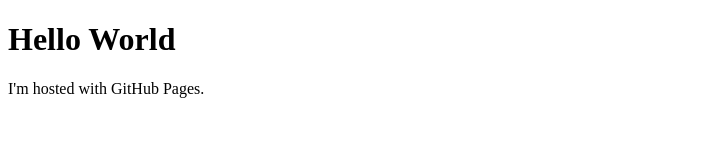
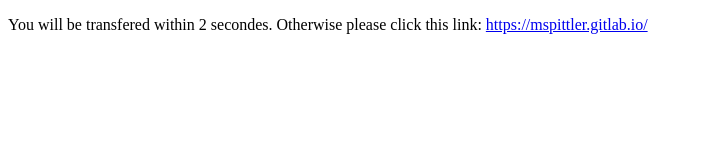
Before and after one commit to mspittler/mspittler.github.io, a plain HTML site: page index.html in a window 1280 px wide. Shown: the whole page, without its empty margins (0-702 px from the left). Drawn offline with Linux system fonts and the light colour scheme.

Commit message:
Update index.html
Commit forward index.html

```diff
--- a/index.html
+++ b/index.html
@@ -1,7 +1,9 @@
 <!DOCTYPE html>
 <html>
+<head>
+<meta http-equiv="refresh" content="1; URL=https://mspittler.gitlab.io/">
+</head>
 <body>
-<h1>Hello World</h1>
-<p>I'm hosted with GitHub Pages.</p>
+  <p>You will be transfered within 2 secondes. Otherwise please click this link: <a href="https://mspittler.gitlab.io/">https://mspittler.gitlab.io/</a></p>
 </body>
 </html>
```
